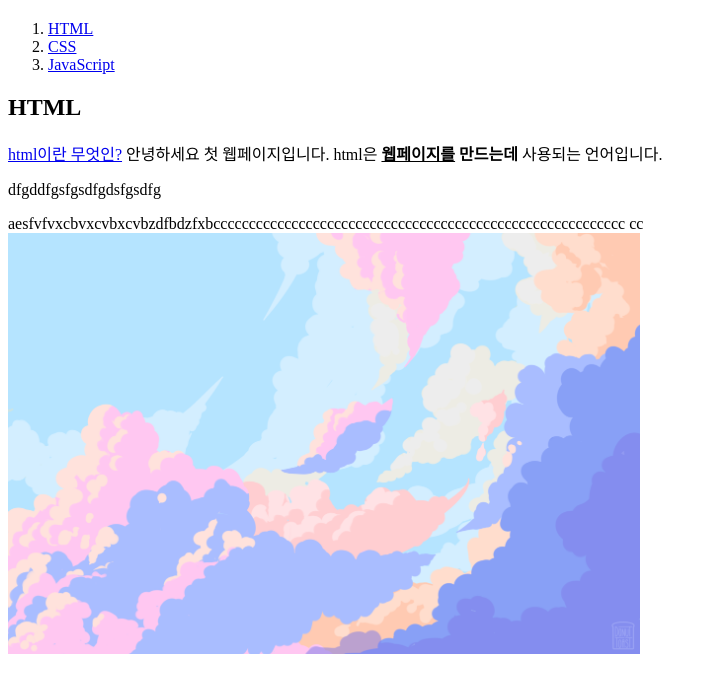
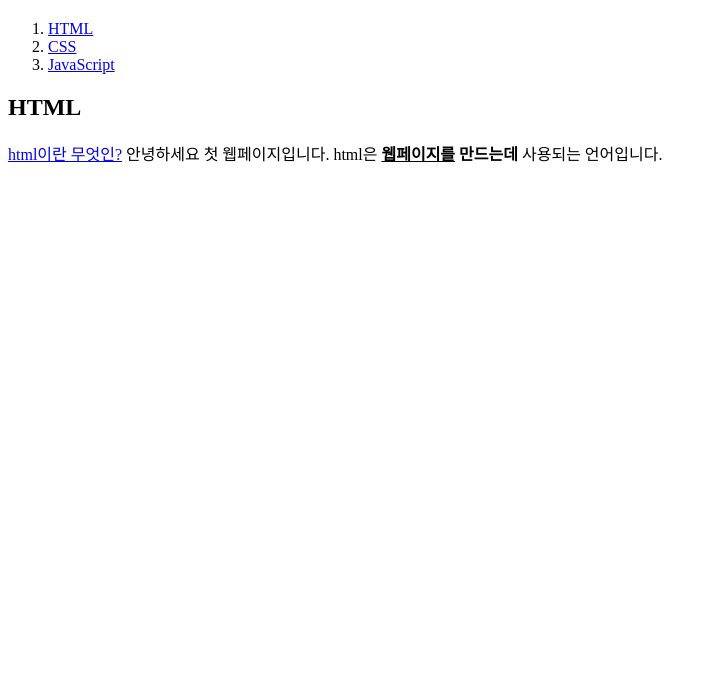
Before and after one commit to flora7883/test, a plain HTML site: page 1.html in a window 1280 px wide. Shown: the part 60-752 px from the top of the page, without its empty margins (0-717 px from the left). Drawn offline with Linux system fonts and the light colour scheme.

Commit message:
Add files via upload

```diff
--- a/1.html
+++ b/1.html
@@ -23,8 +23,8 @@
 -->
 <h2>HTML</h2>
 <p> <a href="https://www.w3.org/TR/html52/" target="_blank"title="html이란"> html이란 무엇인?</a>
-안녕하세요 첫 웹페이지입니다. html은 <strong><u>웹페이지를</u> 만드는데</strong> 사용되는 언어입니다.<p>dfgddfgsfgsdfgdsfgsdfg</p>aesfvfvxcbvxcvbxcvbzdfbdzfxbcccccccccccccccccccccccccccccccccccccccccccccccccccccccccc
-cc
+안녕하세요 첫 웹페이지입니다. html은 <strong><u>웹페이지를</u> 만드는데</strong> 사용되는 언어입니다.
 
-<img src="pastel.png" width="50%">
+
+
 </body>
```
